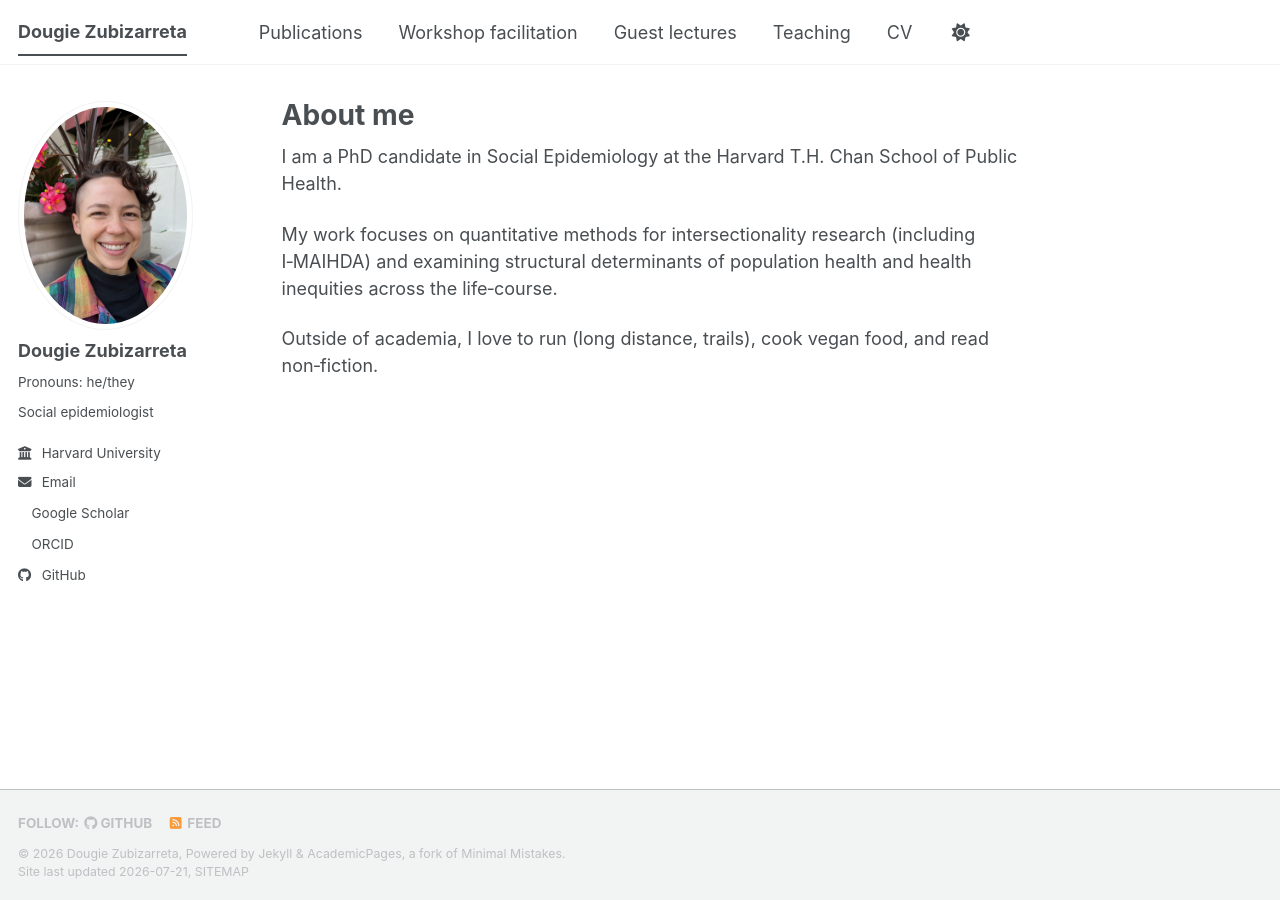
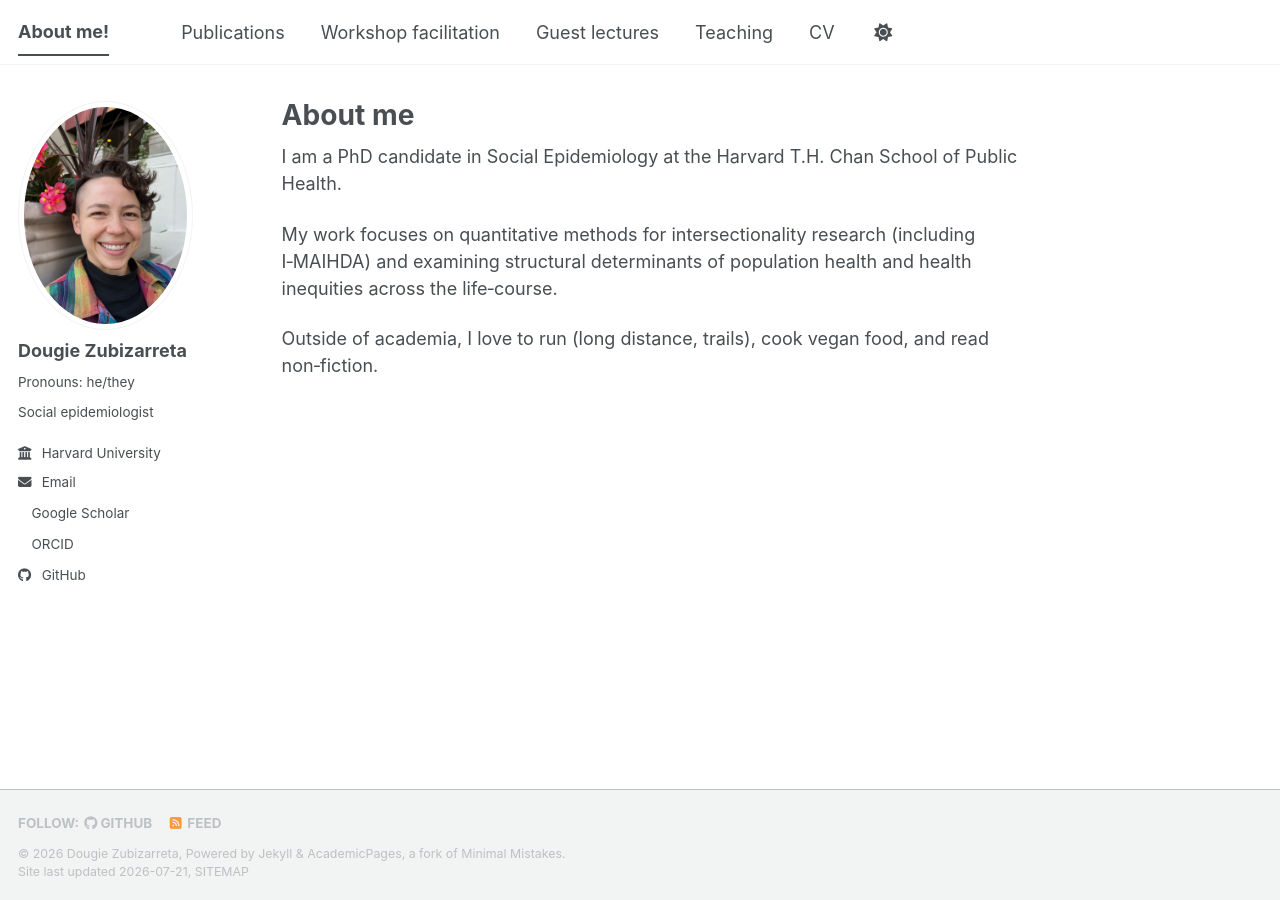
Before and after one commit to dougie-zubizarreta/dougie-zubizarreta.github.io, a Jekyll site: the page built from _pages/index.md, in a window 1280 px wide. Built offline with Jekyll 4.4.1, drawn with Linux system fonts in a browser that asks for light colours; a style sheet for code colours, icons or effects is not loaded.

Commit message:
Update _config.yml

```diff
--- a/_config.yml
+++ b/_config.yml
@@ -9,7 +9,7 @@
 # Basic Site Settings
 locale                   : "en-US"
 site_theme               : "default" # The available themes options are "default", "air", "sunrise", "mint", "dirt" and "contrast"
-title                    : "Dougie Zubizarreta"
+title                    : "About me!"
 title_separator          : "-"
 name                     : &name "Dougie Zubizarreta"
 description              : &description "PhD candidate in Social Epidemiology at the Harvard T.H. Chan School of Public Health"   # Update this with a general description of your site, this is the default if not overridden by a page
```
